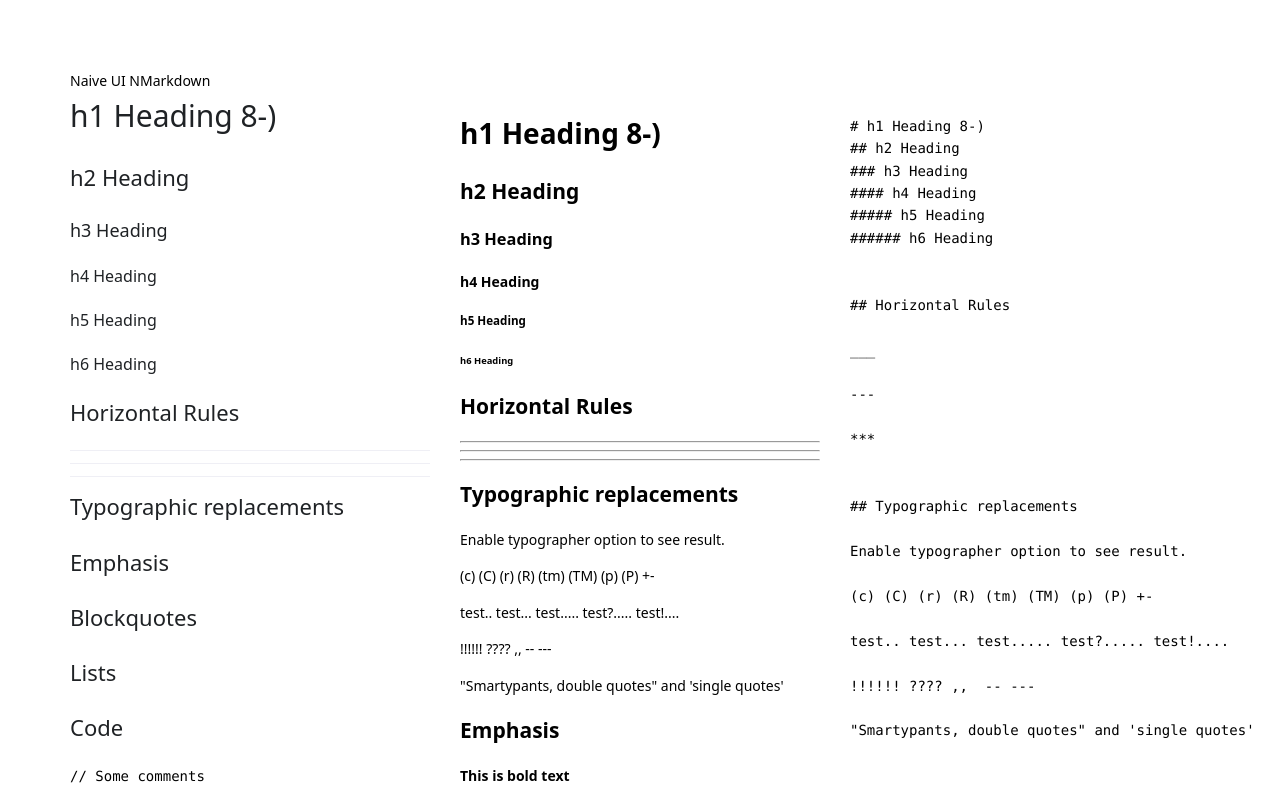
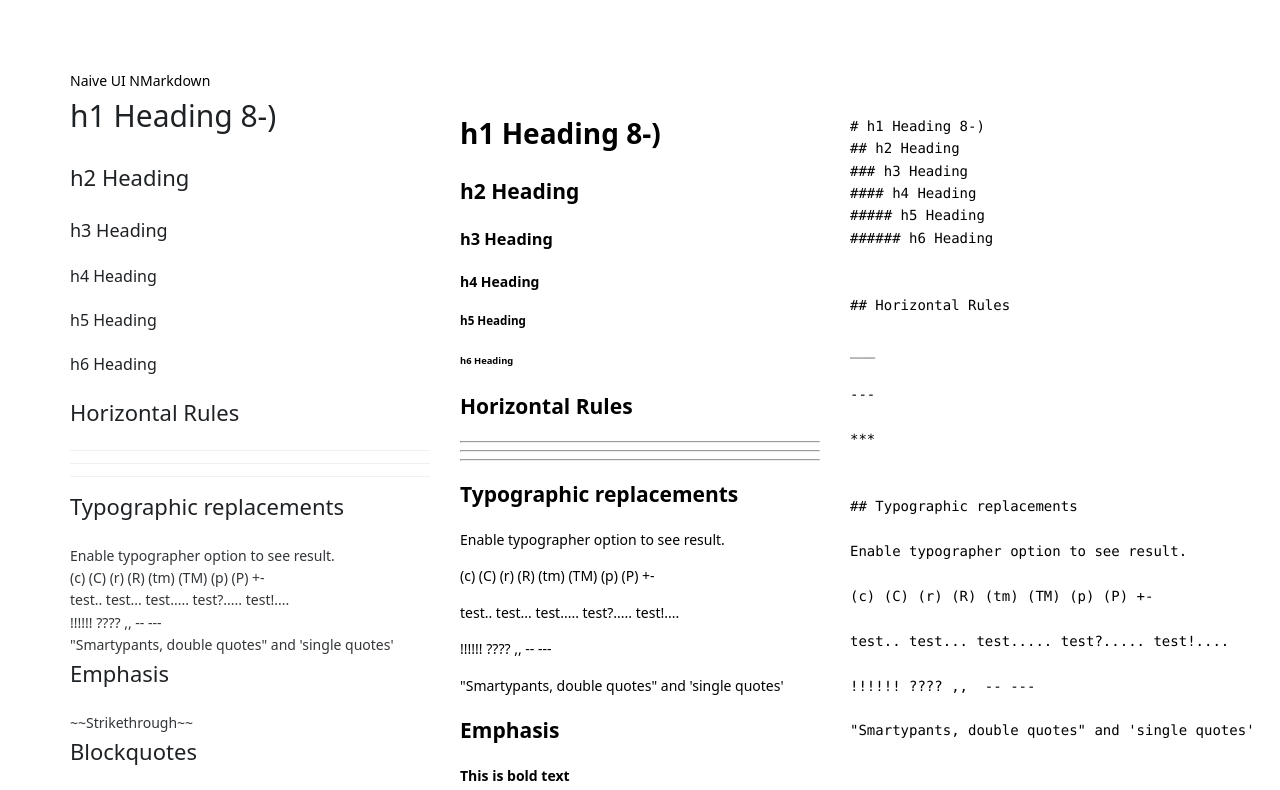
Before and after one commit to rwv/naive-ui-n-markdown, a Vue app: page / in a window 1280 px wide. Shown: the top 790 px of the page. Built offline with nearby package versions, Linux system fonts and the light colour scheme.

Commit message:
add paragraph

```diff
--- a/src/components/NMarkdown.vue
+++ b/src/components/NMarkdown.vue
@@ -7,7 +7,7 @@
 <script setup lang="ts">
 import { marked, type Token } from "marked";
 import { computed, h, type Component } from "vue";
-import { NH1, NH2, NH3, NH4, NH5, NH6, NCode, NHr } from "naive-ui";
+import { NH1, NH2, NH3, NH4, NH5, NH6, NCode, NHr, NP } from "naive-ui";
 
 const props = defineProps<{
   md: string;
@@ -20,7 +20,7 @@ const parsed = computed(() => {
 
 const renderFunction = (token: Token): Component | undefined => {
   if (token.type === "text") {
-    return h("span", {}, token.text);
+    return h("span", {}, token.raw);
   }
 
   if (token.type === "heading") {
@@ -47,6 +47,14 @@ const renderFunction = (token: Token): Component | undefined => {
     return h(NHr);
   }
 
+  if (token.type === "paragraph") {
+    if (token.tokens && token.tokens.length > 0) {
+      return h(NP, {}, token.tokens.map(renderFunction));
+    } else {
+      return h(NP, {}, token.text);
+    }
+  }
+
 
   return undefined;
 };
```
